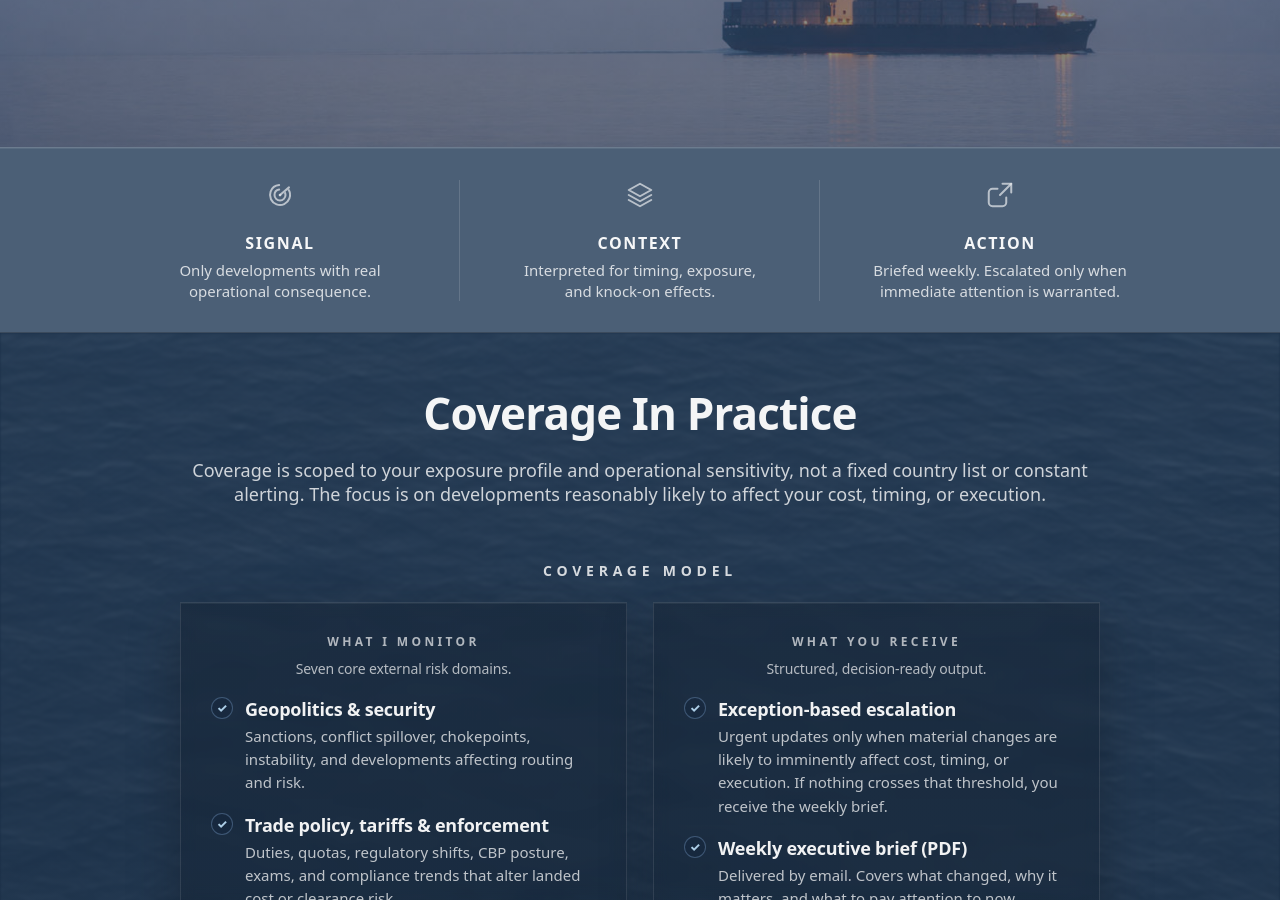
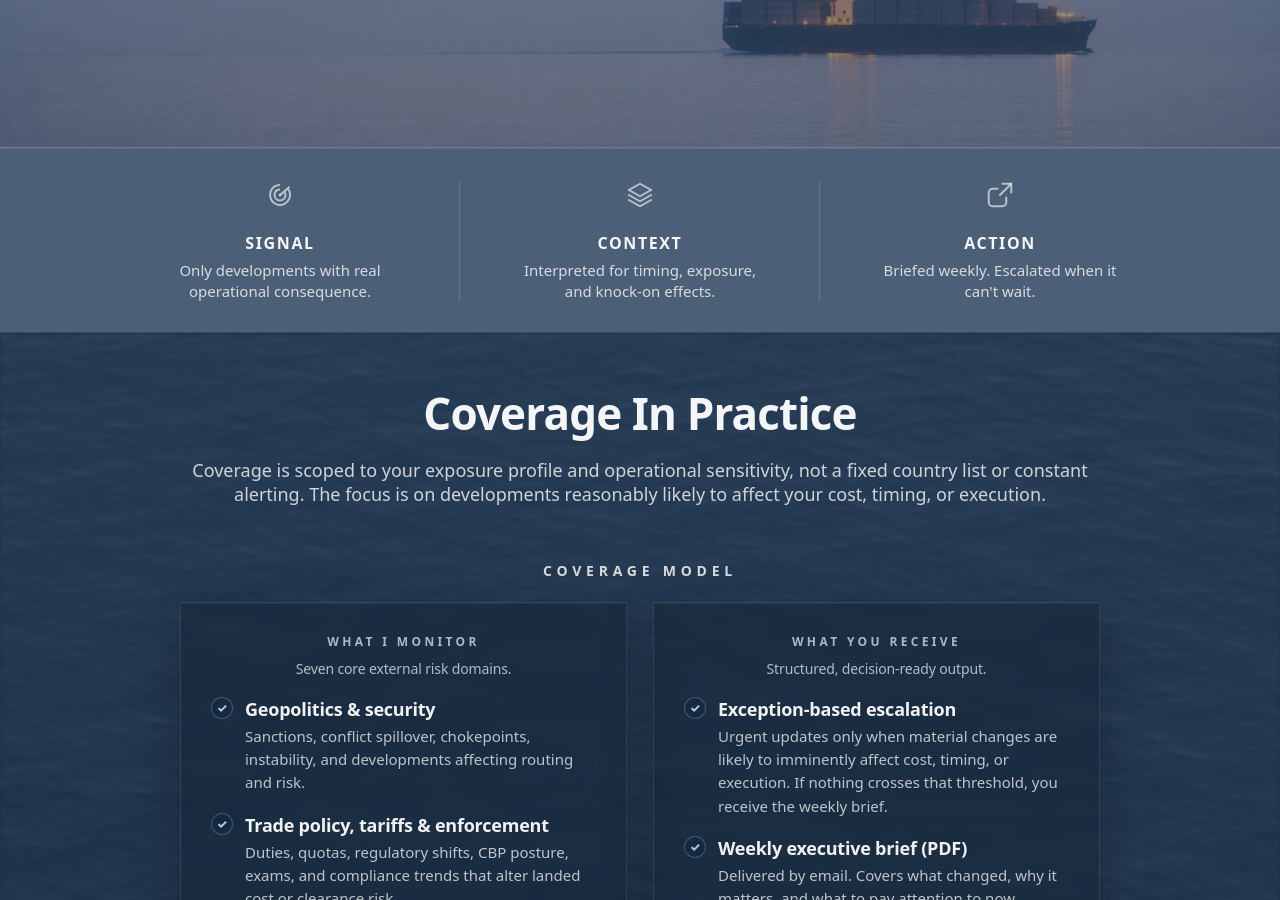
Before and after one commit to importrisk/import-risk-intelligence-site, a Jekyll site: the page built from method.html, in a window 1280 px wide and 900 px high, scrolled down 357 px. Built offline with Jekyll 4.4.1, drawn with Linux system fonts in a browser that asks for light colours.

Commit message:
Update method.html

```diff
--- a/method.html
+++ b/method.html
@@ -85,7 +85,7 @@ css: /method.css?v=100
   <path d="M10 7H6a3 3 0 0 0-3 3v8a3 3 0 0 0 3 3h8a3 3 0 0 0 3-3v-4"/>
 </svg>
         <h3>ACTION</h3>
-        <p>Briefed weekly. Escalated only when immediate attention is warranted.</p>
+        <p>Briefed weekly. Escalated when it can't wait.</p>
       </div>
 
     </div>
```
